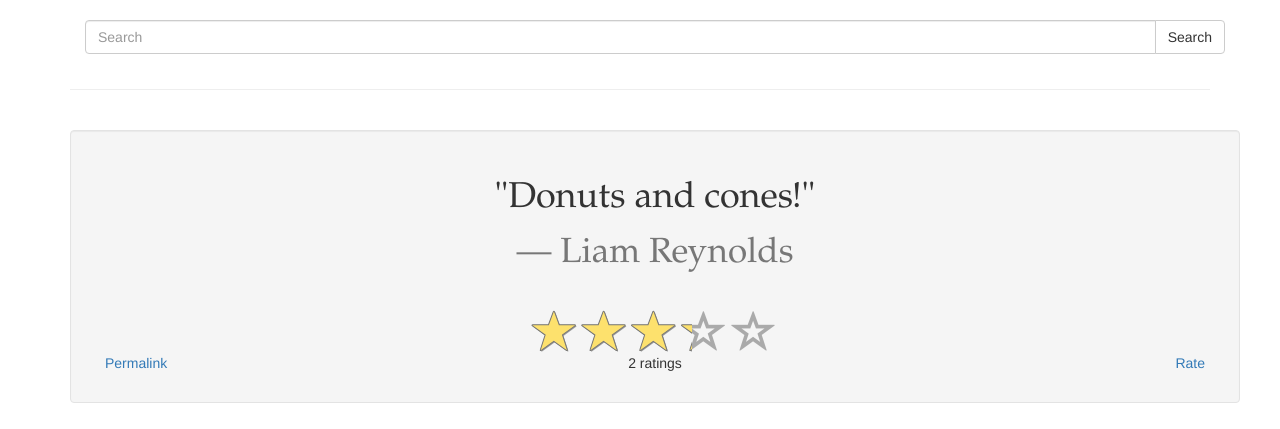
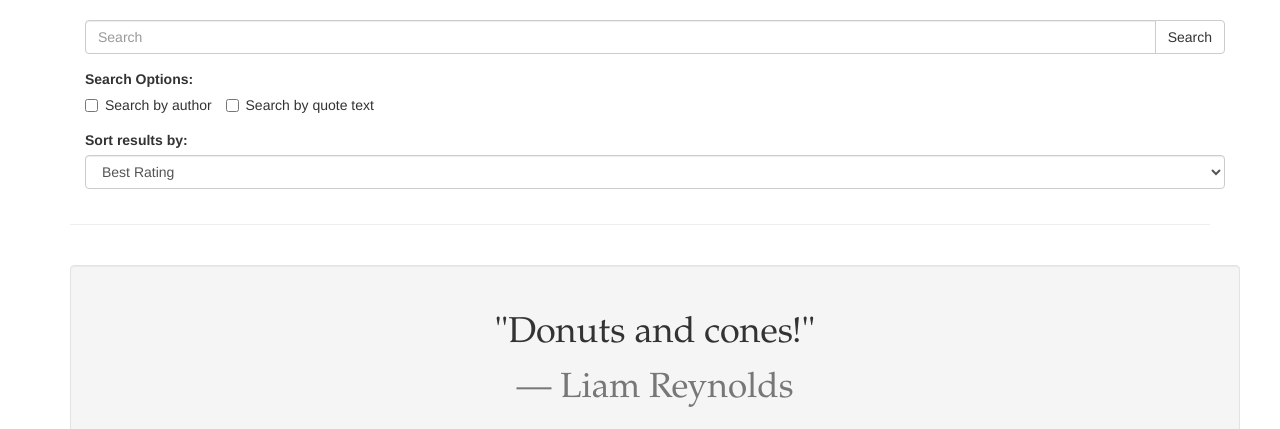
Before and after one commit to MadDoctor5813/Quotebook, a Django app: page /all_quotes/ in a window 1280 px wide. Shown: the part 72-501 px from the top of the page. Run offline with Django 3.2, Linux system fonts and the light colour scheme; data comes from the database, SQL or seed files in the repository; some libraries are stand-ins or nearby versions.

Commit message:
Improve quote searching
The user can now search by quote and author at the same time. They can
also sort the results by rating or number of ratings.

```diff
--- a/Quotebook/app/templates/app/all_quotes.html
+++ b/Quotebook/app/templates/app/all_quotes.html
@@ -17,14 +17,21 @@
                     </span>
                 </div>
             </div>
-            <div class="form-group">
-                {% if request.GET.searchType == "text" %}
-                <label class="radio-inline"><input type="radio" name="searchType" value="text" checked="checked"/>Search by quote text</label>
-                <label class="radio-inline"><input type="radio" name="searchType" value="author"/>Search by quote author</label>
-                {% elif request.GET.searchType == "author" %}
-                <label class="radio-inline"><input type="radio" name="searchType" value="text"/>Search by quote text</label>
-                <label class="radio-inline"><input type="radio" name="searchType" value="author" checked="checked"/>Search by quote author</label>
-                {% endif %}
+            <div class="text-left">
+                <label for="search-options-group">Search Options:</label>
+                <div class="form-group" id="search-options-group">
+                    <label class="checkbox-inline"><input type="checkbox" name="searchAuthor" value="true" {% if request.GET.searchAuthor %}checked="checked"{% endif %}>Search by author</label>
+                    <label class="checkbox-inline"><input type="checkbox" name="searchText" value="true" {% if request.GET.searchText %}checked="checked"{% endif %}>Search by quote text</label>
+                </div>
+                <div class="form-group">
+                    <label for="sort-select">Sort results by:</label>
+                    <select class="form-control" id="sort-select" name="sort">
+                        <option value="ratingDescend" {% if request.GET.sort == 'ratingDescend' %}selected="selected"{% endif %}>Best Rating</option>
+                        <option value="ratingAscend" {% if request.GET.sort == 'ratingAscend' %}selected="selected"{% endif %}>Worst Rating</option>
+                        <option value="numRatingsDescend" {% if request.GET.sort == 'numRatingsDescend' %}selected="selected"{% endif %}>Most Ratings</option>
+                        <option value="numRatingsAscend" {% if request.GET.sort == 'numRatingsAscend' %}selected="selected"{% endif %}>Least Ratings</option>
+                    </select>
+                </div>
             </div>
         </form>
     </div>
--- a/Quotebook/app/views.py
+++ b/Quotebook/app/views.py
@@ -26,15 +26,26 @@ def view_quote(request, page_id=None):
     return render(request, "app/view_quote.html", {'quote': quote})
 
 def view_all_quotes(request):
-    try:
-        search = request.GET['search']
-        searchType = request.GET['searchType']
-        if searchType == 'text':
-            quote_set = Quote.objects.filter(quote__icontains=search)
-        elif searchType == 'author':
-            quote_set = Quote.objects.filter(attribution__icontains=search)
-    except MultiValueDictKeyError:
+    search = request.GET.get('search')
+    if search:
+        quote_set = Quote.objects.none()
+        if request.GET.get('searchAuthor'):
+            quote_set = quote_set | Quote.objects.filter(attribution__icontains=search)
+        if request.GET.get('searchText'):
+            quote_set = quote_set | Quote.objects.filter(quote__icontains=search)
+    else:
         quote_set = Quote.objects.all()
+
+    sort = request.GET.get('sort')
+    if sort == 'ratingAscend':
+        quote_set = quote_set.order_by('rating')
+    elif sort == 'ratingDescend':
+        quote_set = quote_set.order_by('-rating')
+    elif sort == 'numRatingsAscend':
+        quote_set = quote_set.order_by('num_ratings')
+    elif sort == 'numRatingsDescend':
+        quote_set = quote_set.order_by('-num_ratings')
+
     paginator = Paginator(quote_set, 5)
     try:
         page_num = request.GET['page']
```
